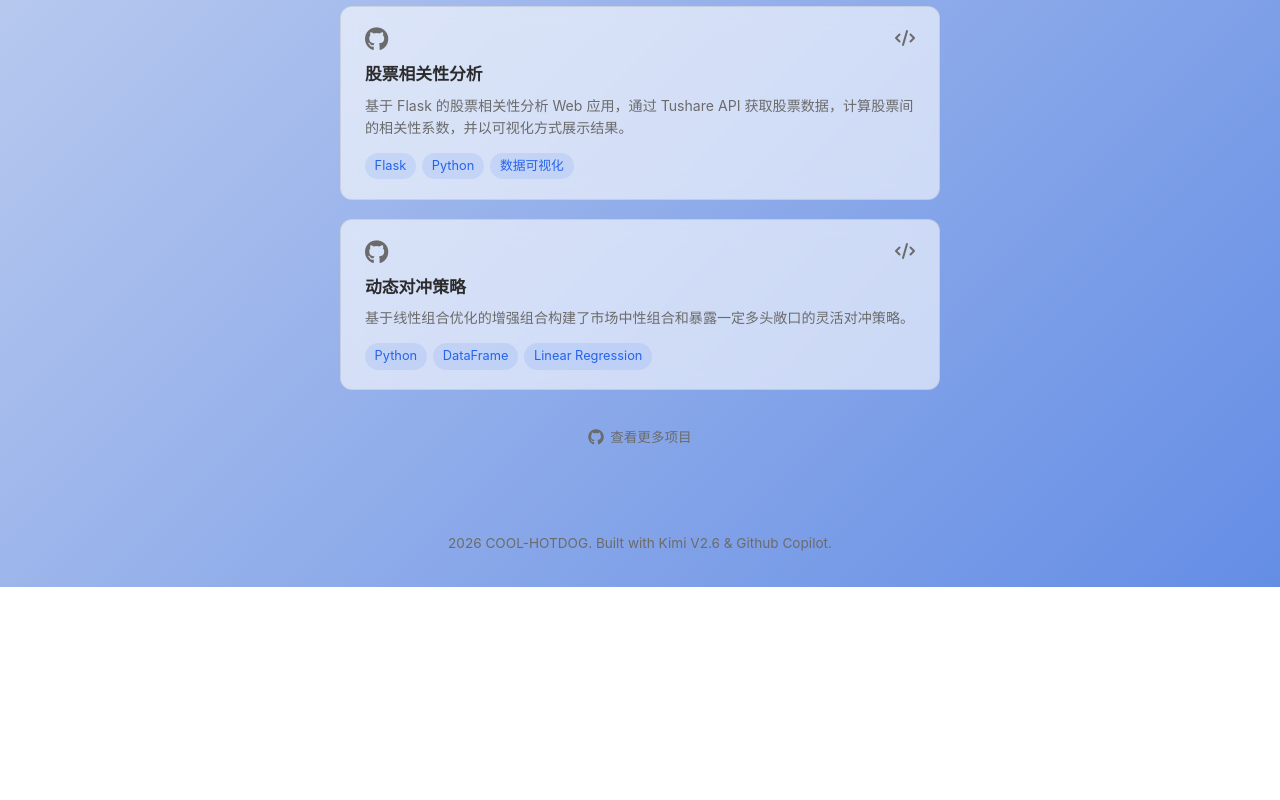
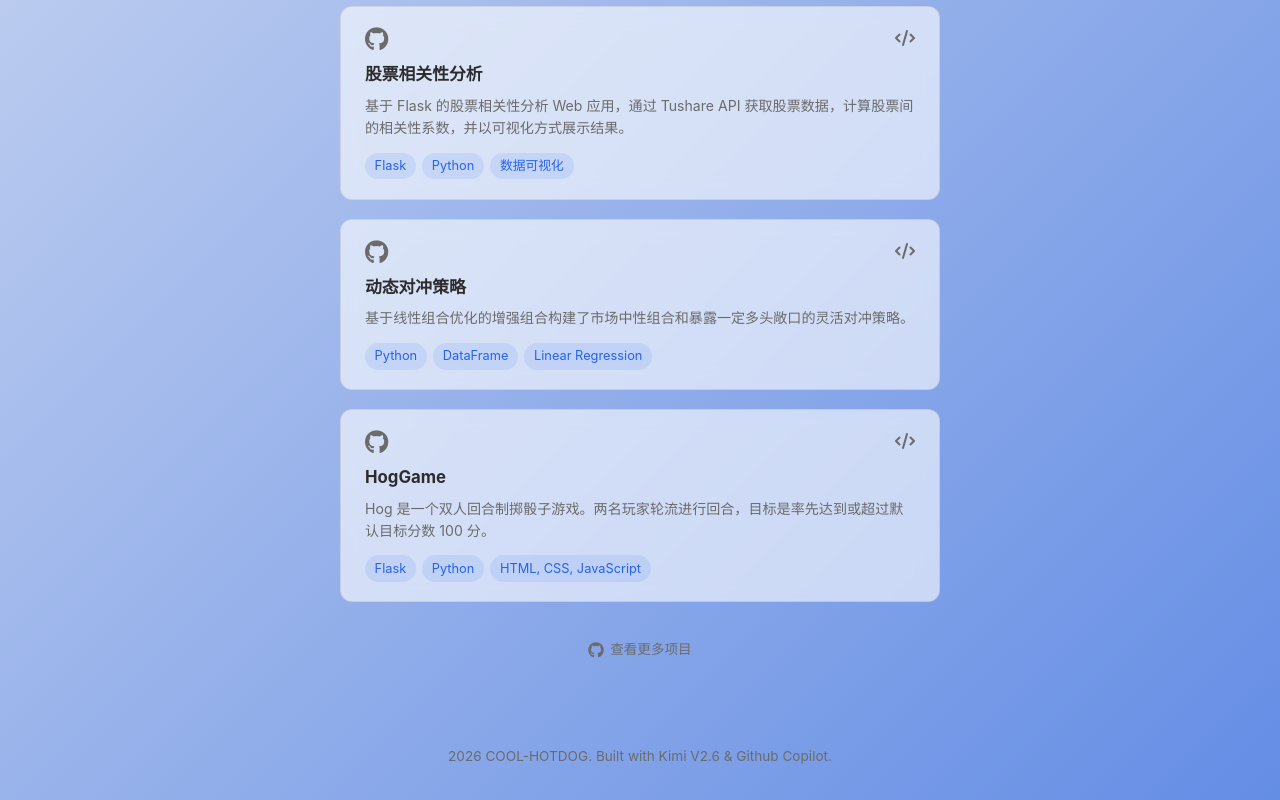
Before and after one commit to cool-hotdog/cool-hotdog.github.io, a plain HTML site: page index.html in a window 1280 px wide. Shown: the part 1539-2339 px from the top of the page. Before the commit the page ends 2126 px from the top, so only its background shows below. Drawn offline with Linux system fonts and the light colour scheme.

Commit message:
new proj

```diff
--- a/index.html
+++ b/index.html
@@ -153,6 +153,27 @@
                     </div>
                 </div>
 
+            <!-- 项目3 -->
+                <div class="project-card">
+                    <div class="project-header">
+                        <i class="fab fa-github project-icon"></i>
+                        <div class="project-links">
+                            <a href="https://github.com/cool-hotdog/HogGame" target="_blank">
+                                <i class="fas fa-code"></i>
+                            </a>
+                        </div>
+                    </div>
+                    <h3>HogGame</h3>
+                    <p class="project-desc">
+                        Hog 是一个双人回合制掷骰子游戏。两名玩家轮流进行回合，目标是率先达到或超过默认目标分数 100 分。
+                    </p>
+                    <div class="project-tech">
+                        <span class="tech-tag">Flask</span>
+                        <span class="tech-tag">Python</span>
+                        <span class="tech-tag">HTML, CSS, JavaScript</span>
+                    </div>
+                </div>
+
             </div>
 
             <!-- 查看更多按钮 -->
```
